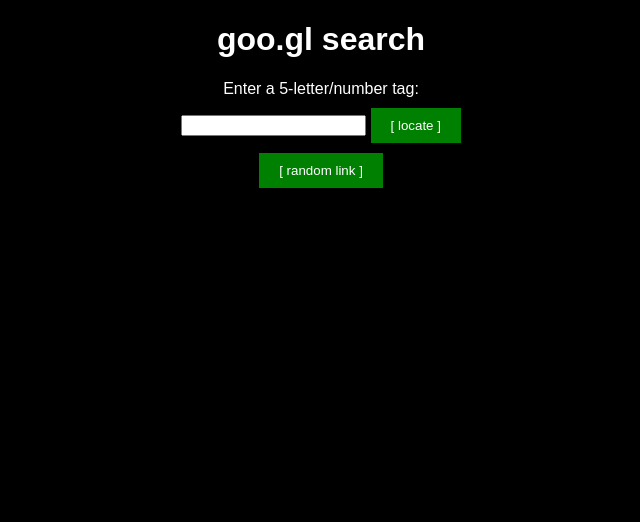
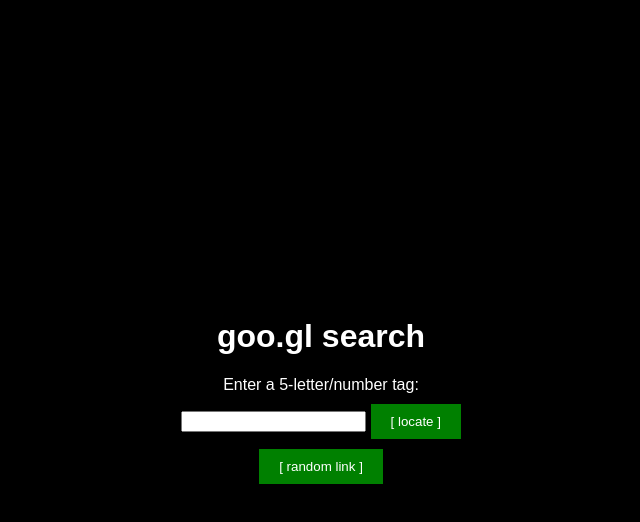
Before and after one commit to huskey404/googlsearch, a plain HTML site: page index.html in a window 1280 px wide. Shown: the whole page, without its empty margins (319-959 px from the left). Drawn offline with Linux system fonts and the light colour scheme.

Commit message:
Update index.html

```diff
--- a/index.html
+++ b/index.html
@@ -10,6 +10,12 @@
             text-align: center;
             background-color: black;
             color: white;
+            display: flex;
+            flex-direction: column;
+            justify-content: center;
+            align-items: center;
+            height: 100vh;
+            margin: 0;
         }
         #output {
             margin-top: 20px;
@@ -42,13 +48,13 @@
             event.preventDefault();
             var input = document.getElementById("input").value;
             var url = "https://goo.gl/" + input;
-            document.getElementById("output").innerHTML = "<a href='" + url + "' target='_blank'>" + url + "</a>";
+            window.open(url, '_blank');
         });
 
         document.getElementById("randomBtn").addEventListener("click", function() {
             var randomCode = generateRandomCode();
             var url = "https://goo.gl/" + randomCode;
-            document.getElementById("output").innerHTML = "<a href='" + url + "' target='_blank'>" + url + "</a>";
+            window.open(url, '_blank');
         });
 
         function generateRandomCode() {
```
